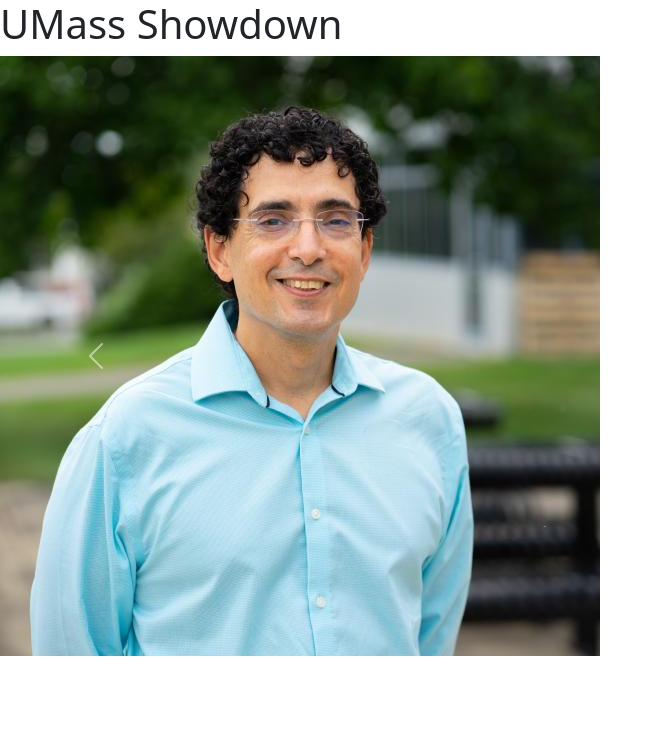
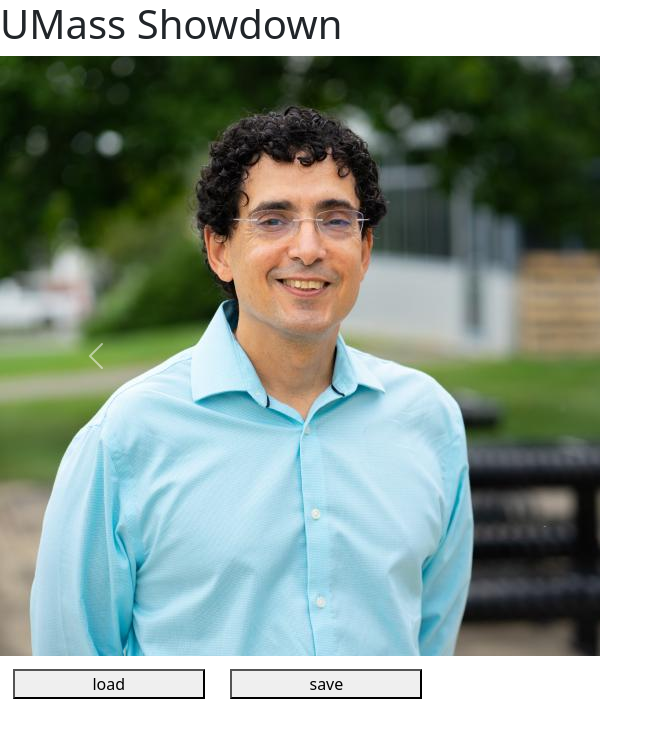
Before and after one commit to Pndablob/UMassShowdown, a React (Create React App) app: page / in a window 1280 px wide. Shown: the top 738 px of the page, without its empty margins (0-663 px from the left). Built offline with nearby package versions, Linux system fonts and the light colour scheme.

Commit message:
Added button module

```diff
--- a/src/LevelSelect/ImageCarousel.tsx
+++ b/src/LevelSelect/ImageCarousel.tsx
@@ -12,11 +12,10 @@ function ImageCarousel() {
   };
 
   return (
-    <Carousel activeIndex={index} onSelect={handleSelect} interval={null} indicators={false}>
+    <Carousel activeIndex={index} onSelect={handleSelect} interval={null} indicators={true}>
       <Carousel.Item>
         <img
             src={davila}
-            alt='alt'
         />
         <Carousel.Caption>
             CICS 160
--- a/src/LevelSelect/LevelSelect.tsx
+++ b/src/LevelSelect/LevelSelect.tsx
@@ -1,11 +1,14 @@
 import React from 'react';
 import ImageCarousel from './ImageCarousel';
+import RetroButton from '../RetroButton/RetroButton';
 
 function LevelSelect({globalState, setGlobalState}: any) {
   return (
     <div>
         <h1>UMass Showdown</h1>
-      <ImageCarousel/>
+        <ImageCarousel/>
+        <RetroButton message='load'/>
+        <RetroButton message='save'/>
     </div>
   );
 }
--- /dev/null
+++ b/src/RetroButton/RetroButton.css
@@ -0,0 +1,4 @@
+button {
+    width: 15%;
+    margin: 1%;
+}
--- /dev/null
+++ b/src/RetroButton/RetroButton.tsx
@@ -0,0 +1,13 @@
+import React from 'react';
+import { Button } from 'react-bootstrap';
+import './RetroButton.css'
+
+function RetroButton({message, globalState, setGlobalState}: any) {
+  return (
+    <button>
+        {message}
+    </button>
+  );
+}
+
+export default RetroButton;
```
